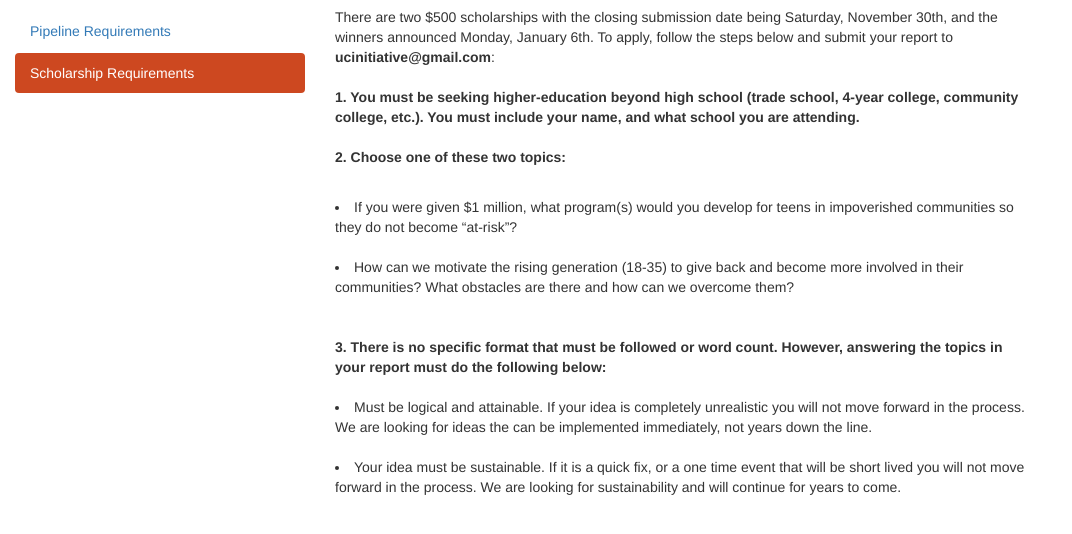
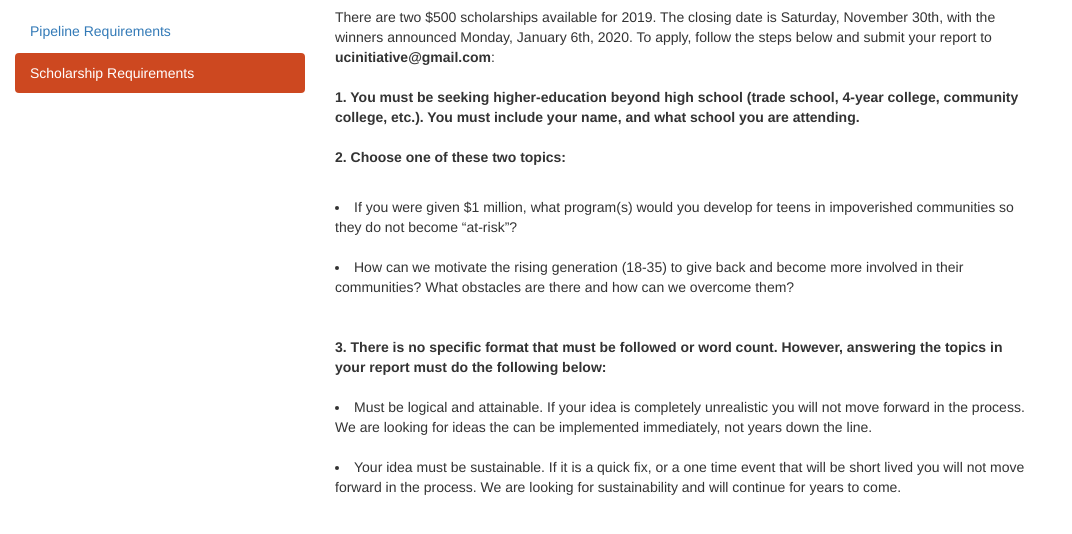
Before and after one commit to unityinit/unityinit.github.io, a website: page scholarship-requirements.html in a window 1280 px wide. Shown: the part 136-670 px from the top of the page, without its empty margins (0-1072 px from the left). Drawn offline with nearby package versions, Linux system fonts and the light colour scheme.

Commit message:
Update scholarship-requirements.html

```diff
--- a/scholarship-requirements.html
+++ b/scholarship-requirements.html
@@ -95,8 +95,8 @@
 				<div class="row">
 					<div class="col-sm-9">
 
-						<p>There are two $500 scholarships with the closing submission date being Saturday,
-						November 30th, and the winners announced Monday, January 6th. To apply, follow
+						<p>There are two $500 scholarships available for 2019. The closing date is Saturday,
+						November 30th, with the winners announced Monday, January 6th, 2020. To apply, follow
 						the steps below and submit your report to <b>ucinitiative@gmail.com</b>: <br><br>
 
 						<b>1. You must be seeking higher-education beyond high school (trade school, 4-year
```
